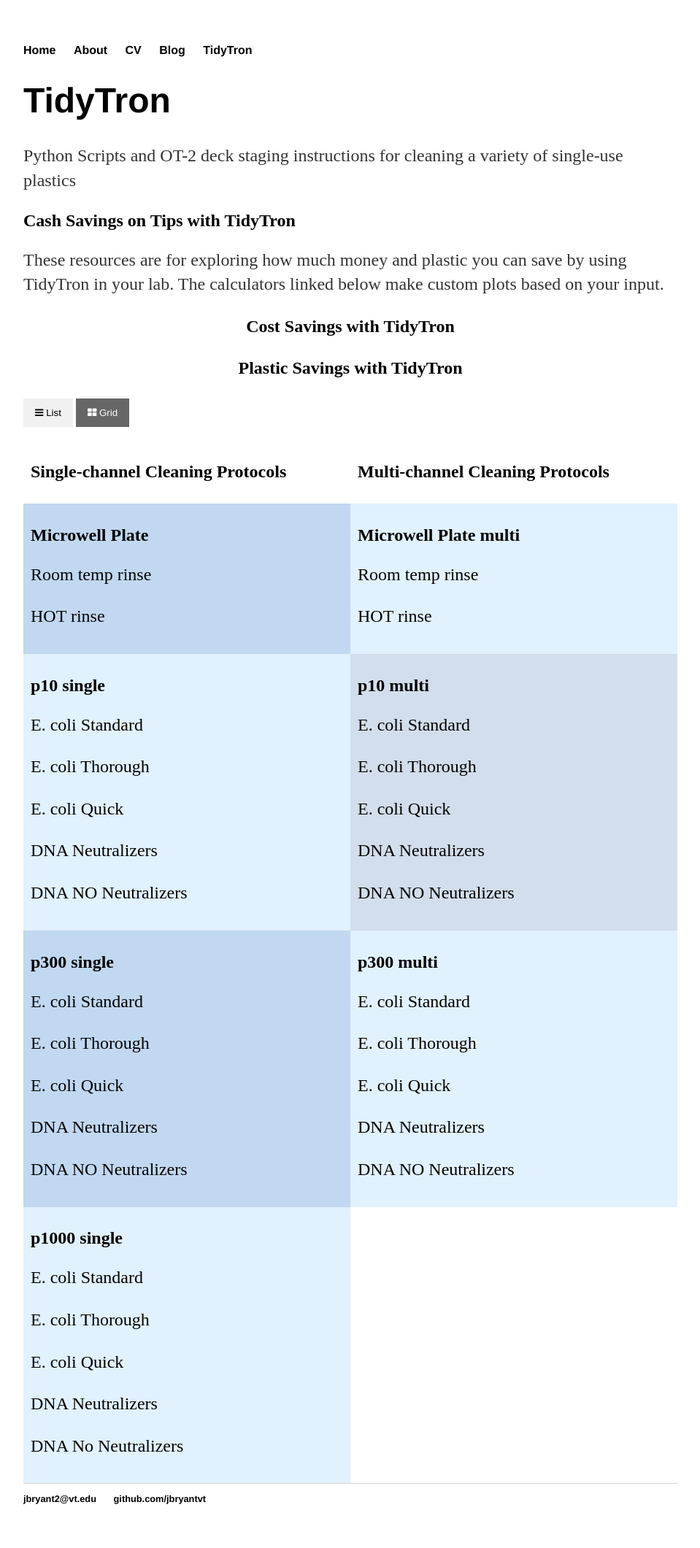
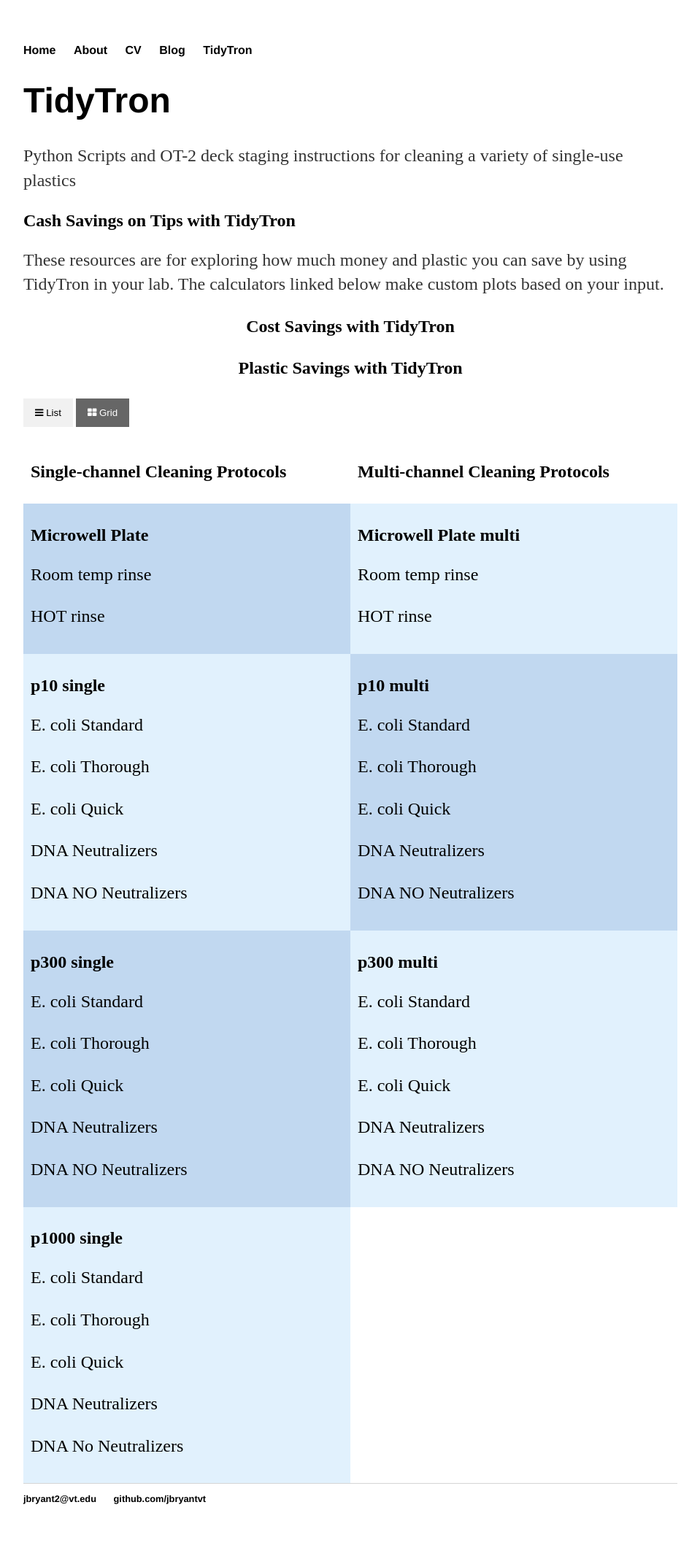
Before and after one commit to jbryantvt/jbryantvt.github.io, a Jekyll site: the page built from TidyTron/index.html, in a window 1280 px wide. Shown: the whole page at 73% size, without its empty margins (160-1119 px from the left). Built offline with Jekyll 4.4.1, drawn with Linux system fonts in a browser that asks for light colours.

Commit message:
Update index.html

```diff
--- a/TidyTron/index.html
+++ b/TidyTron/index.html
@@ -119,7 +119,7 @@
     <p><a href="https://minhaskamal.github.io/DownGit/#/home?url=https://github.com/PlantSynBioLab/TidyTron/blob/main/scripts/p10/p10_DNAclean_no_neuts.py"download="file">DNA NO Neutralizers</a></p>
   </div>
 
-  <div class="column" style="background-color:#d2deeb;">
+  <div class="column" style="background-color:#c1d8f0;">
     <h2>p10 multi</h2>
     <p><a href="https://minhaskamal.github.io/DownGit/#/home?url=https://github.com/PlantSynBioLab/TidyTron/blob/main/scripts/p10/p10_Ecoliclean_1-2-1_multichan.py"download="file">E. coli Standard</a></p>
     <p><a href="https://minhaskamal.github.io/DownGit/#/home?url=https://github.com/PlantSynBioLab/TidyTron/blob/main/scripts/p10/p10_Ecoliclean_3-3-3_multichan.py"download="file">E. coli Thorough</a></p>
```
